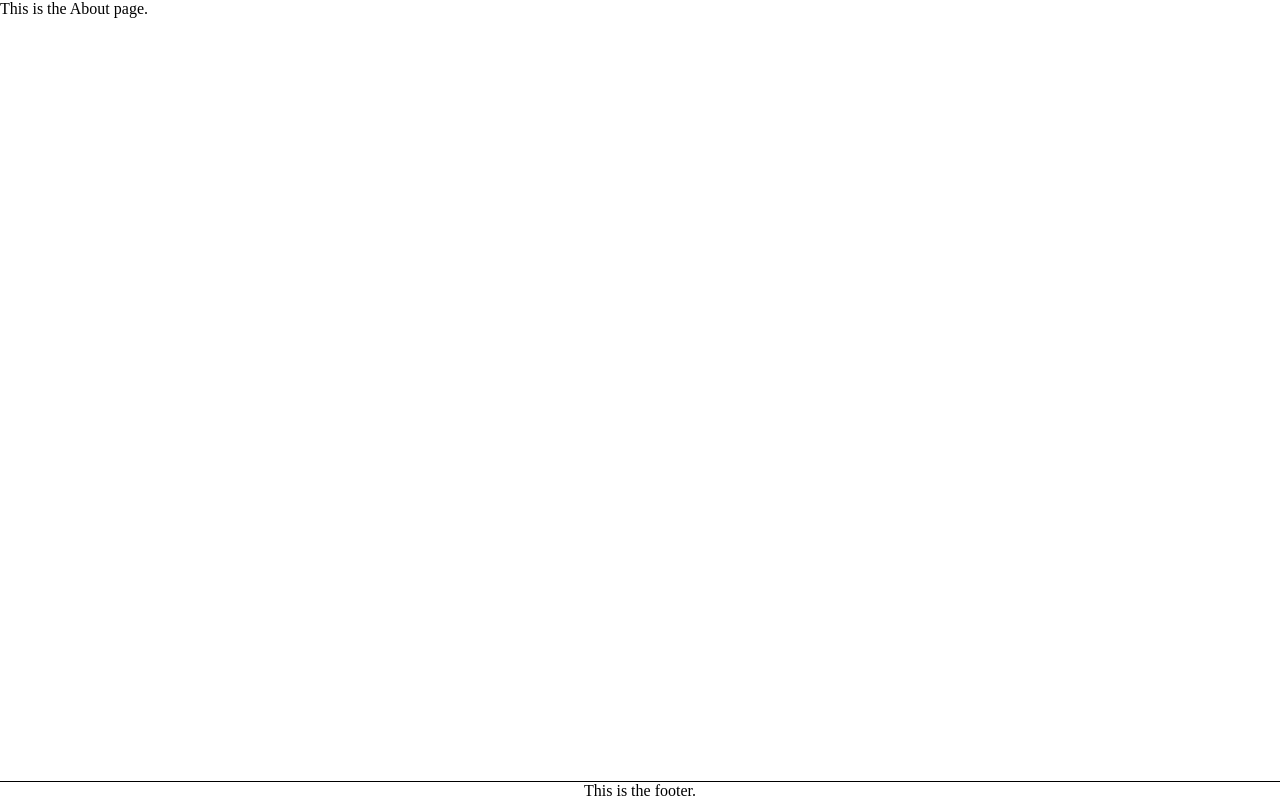
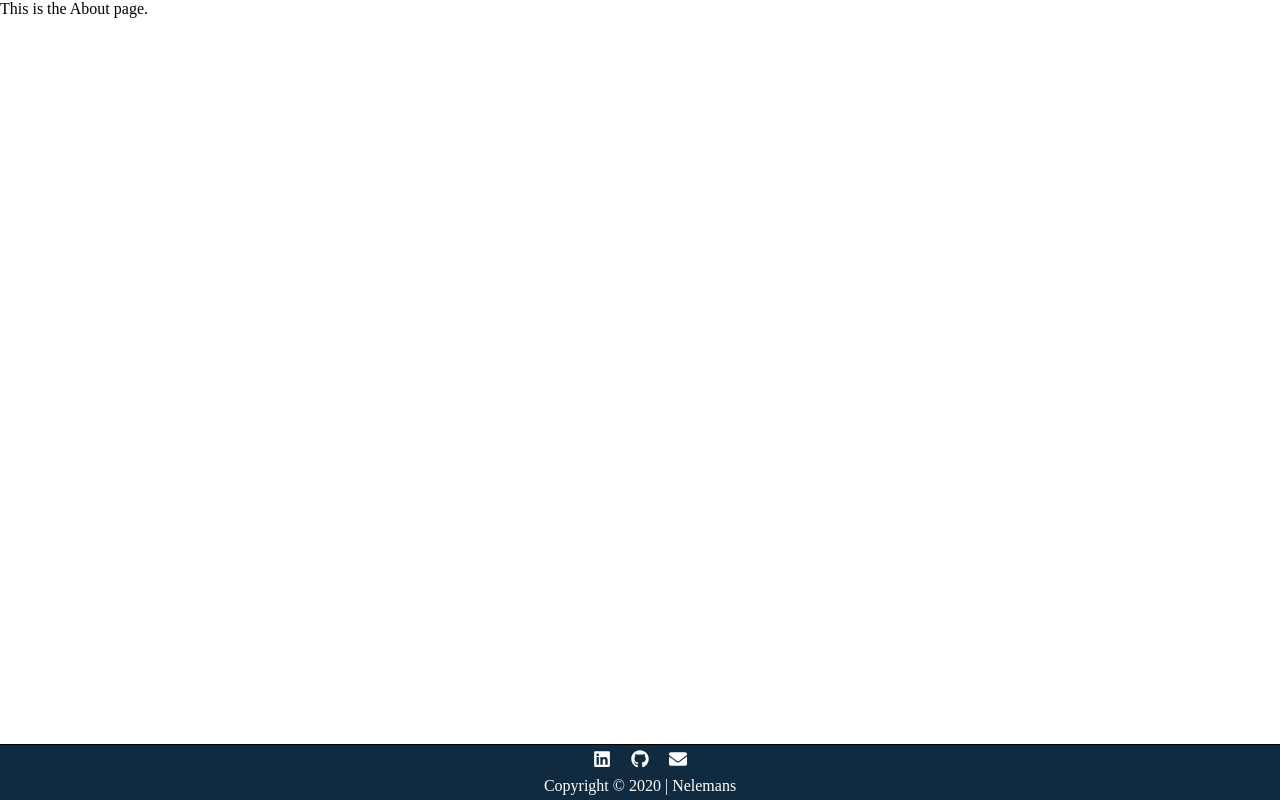
Before and after one commit to JasonNelemans/portfolio-website, a React (Create React App) app: page / in a window 1280 px wide. Built offline with nearby package versions, Linux system fonts and the light colour scheme.

Commit message:
finished creating footer

```diff
--- a/src/components/footer.tsx
+++ b/src/components/footer.tsx
@@ -1,10 +1,22 @@
 import React from 'react';
 import styled from 'styled-components';
+import { FaLinkedin, FaGithub, FaEnvelope } from 'react-icons/fa';
 
 export default function Footer() {
+  const iconSize = 18
   return (
     <FooterContainer>
-      This is the footer.
+      <p>
+        <a href="https://www.linkedin.com/in/jasonnelemans/">
+          <FaLinkedin size={iconSize} />
+        </a>
+        <a href="https://github.com/JasonNelemans">
+          <FaGithub size={iconSize} />
+        </a>
+        <a href="mailto:jasonnelemans@hotmail.com">
+          <FaEnvelope size={iconSize} /></a>
+      </p>
+      <p>Copyright © 2020 | Nelemans</p>
     </FooterContainer>
   )
 }
@@ -12,4 +24,20 @@ export default function Footer() {
 const FooterContainer = styled.div`
   border-top: 1px solid black;
   text-align: center;
+  padding-bottom: 5px;
+  background-color: #102B3F;
+
+  svg {
+    margin: 5px 10px;
+
+  }
+
+  a {
+    color: white;
+  }
+
+  p {
+    margin: 0;
+    color: white;
+  }
 `
```
